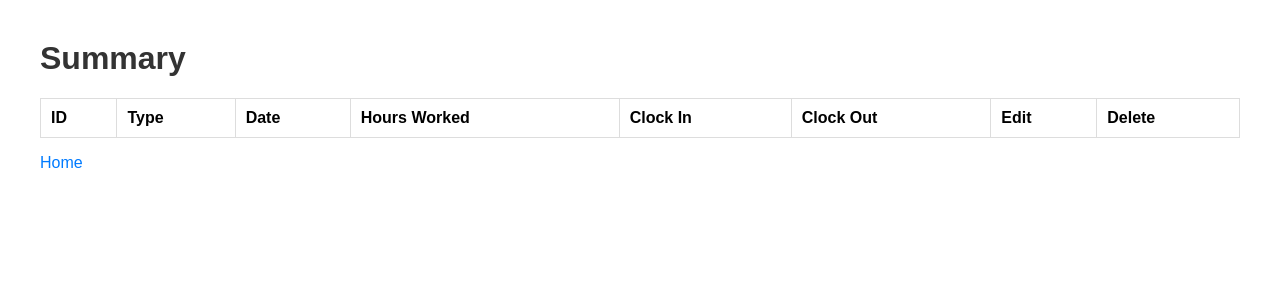
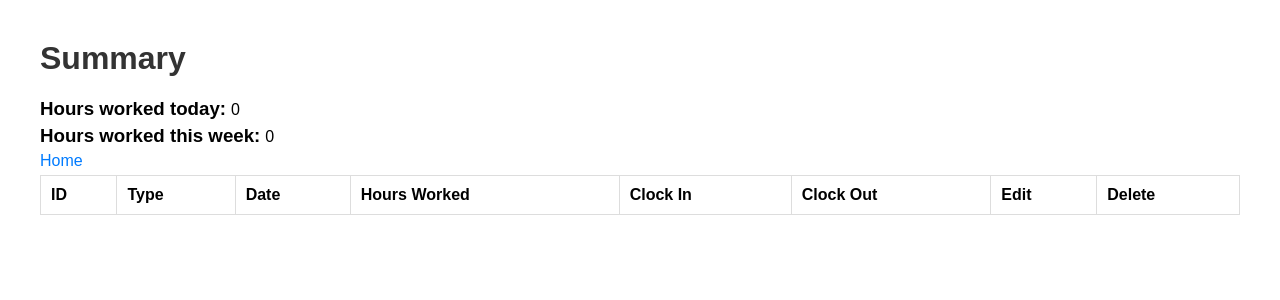
Before and after one commit to TomW1605/time_tracker, a Flask app: page /time_tracker/summary in a window 1280 px wide. Shown: the top 300 px of the page. Run offline with Flask 3, Linux system fonts and the light colour scheme; data that the repository does not hold is empty; parts of the project's set-up code (start-up, migrations or seed data) failed here and were passed over.

Commit message:
add hours today and hours this week to summary

```diff
--- a/app.py
+++ b/app.py
@@ -174,6 +174,13 @@ def api_delete_session(id):
     db.session.commit()
     return jsonify({'message': 'Session deleted successfully'}), 200
 
+@app.route(base_url + 'api/get_hours', methods=['GET'])
+def api_get_hours():
+    return jsonify(
+        {
+            'hours_today': get_hours_today(),
+            'hours_this_week': get_hours_this_week()
+        })
 
 def get_hours_today():
     today = datetime.now().date()
--- a/templates/summary.html
+++ b/templates/summary.html
@@ -3,6 +3,12 @@
 <head>
     <title>Summary</title>
     <link rel="stylesheet" type="text/css" href="{{ url_for('static', filename='style.css') }}">
+    <style>
+        h3, p {
+            display: inline-block;
+            margin: 0 5px 5px 0;
+        }
+    </style>
     <script>
         function loadSessions() {
             fetch("{{ url_for('api_get_sessions') }}")
@@ -58,6 +64,34 @@
             .catch(error => console.error('Error:', error));
         }
 
+        function loadHours() {
+            fetch("{{ url_for('api_get_hours') }}")
+            .then(response => response.json())
+            .then(data => {
+                const hours_el = document.getElementById('hours');
+                console.log(data);
+
+                const today_heading = document.createElement('h3');
+                today_heading.textContent = "Hours worked today:";
+                hours_el.appendChild(today_heading);
+
+                const today_hours = document.createElement('p');
+                today_hours.textContent = data.hours_today;
+                hours_el.appendChild(today_hours);
+
+                hours_el.appendChild(document.createElement('br'));
+
+                const week_heading = document.createElement('h3');
+                week_heading.textContent = "Hours worked this week:";
+                hours_el.appendChild(week_heading);
+
+                const week_hours = document.createElement('p');
+                week_hours.textContent = data.hours_this_week;
+                hours_el.appendChild(week_hours);
+            })
+            .catch(error => console.error('Error:', error));
+        }
+
         function deleteSession(id) {
             if (confirm('Are you sure you want to delete this session?')) {
                 fetch("{{ url_for('api_delete_session', id=0) }}" + id, {
@@ -74,11 +108,14 @@
 
         document.addEventListener('DOMContentLoaded', function() {
             loadSessions();
+            loadHours();
         });
     </script>
 </head>
 <body>
     <h1>Summary</h1>
+    <div id="hours"></div>
+    <p><a href="{{ url_for('index') }}">Home</a></p>
     <table border="1">
         <thead>
             <tr>
@@ -96,6 +133,5 @@
             <!-- Data will be loaded here by JavaScript -->
         </tbody>
     </table>
-    <p><a href="{{ url_for('index') }}">Home</a></p>
 </body>
 </html>
```
